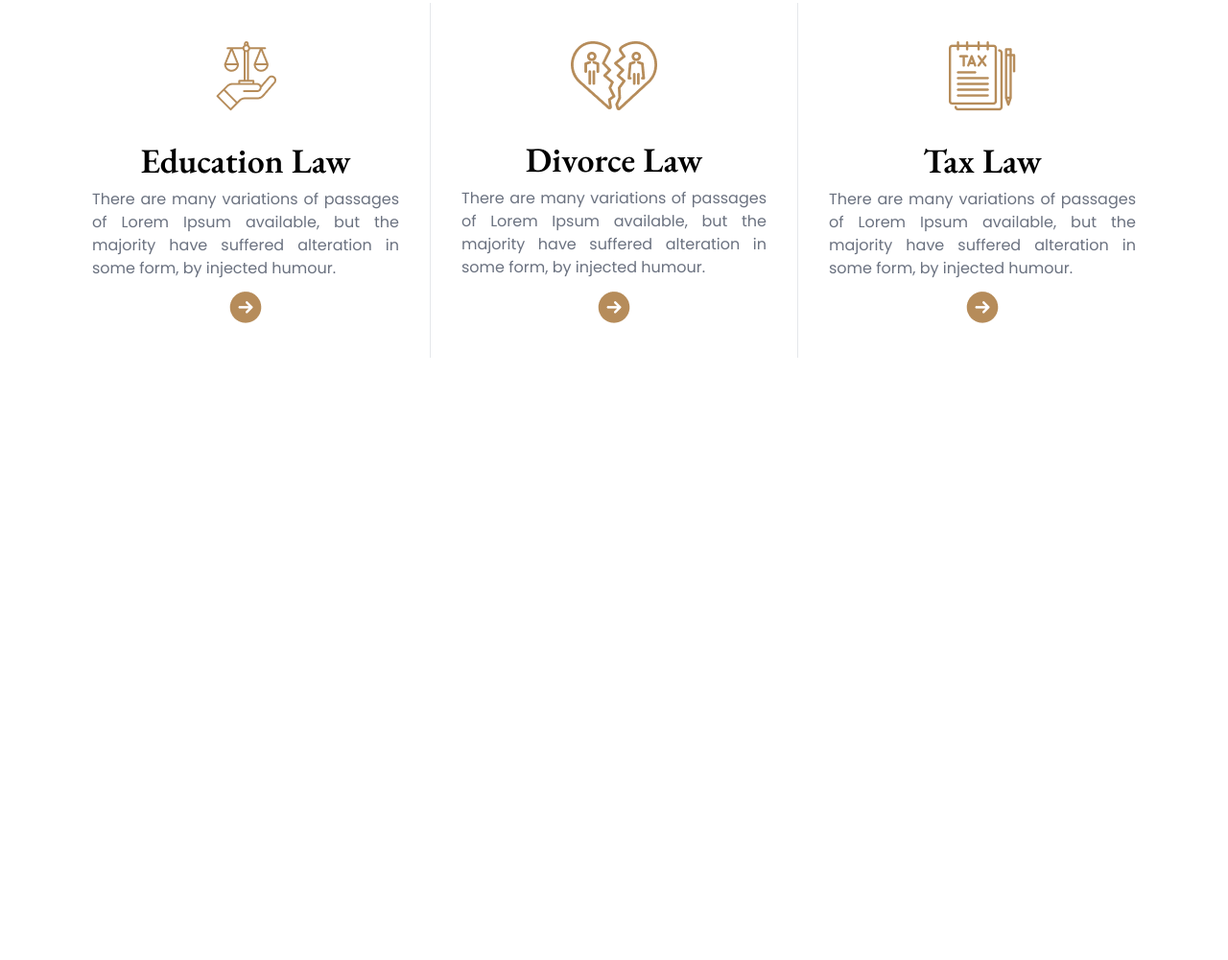
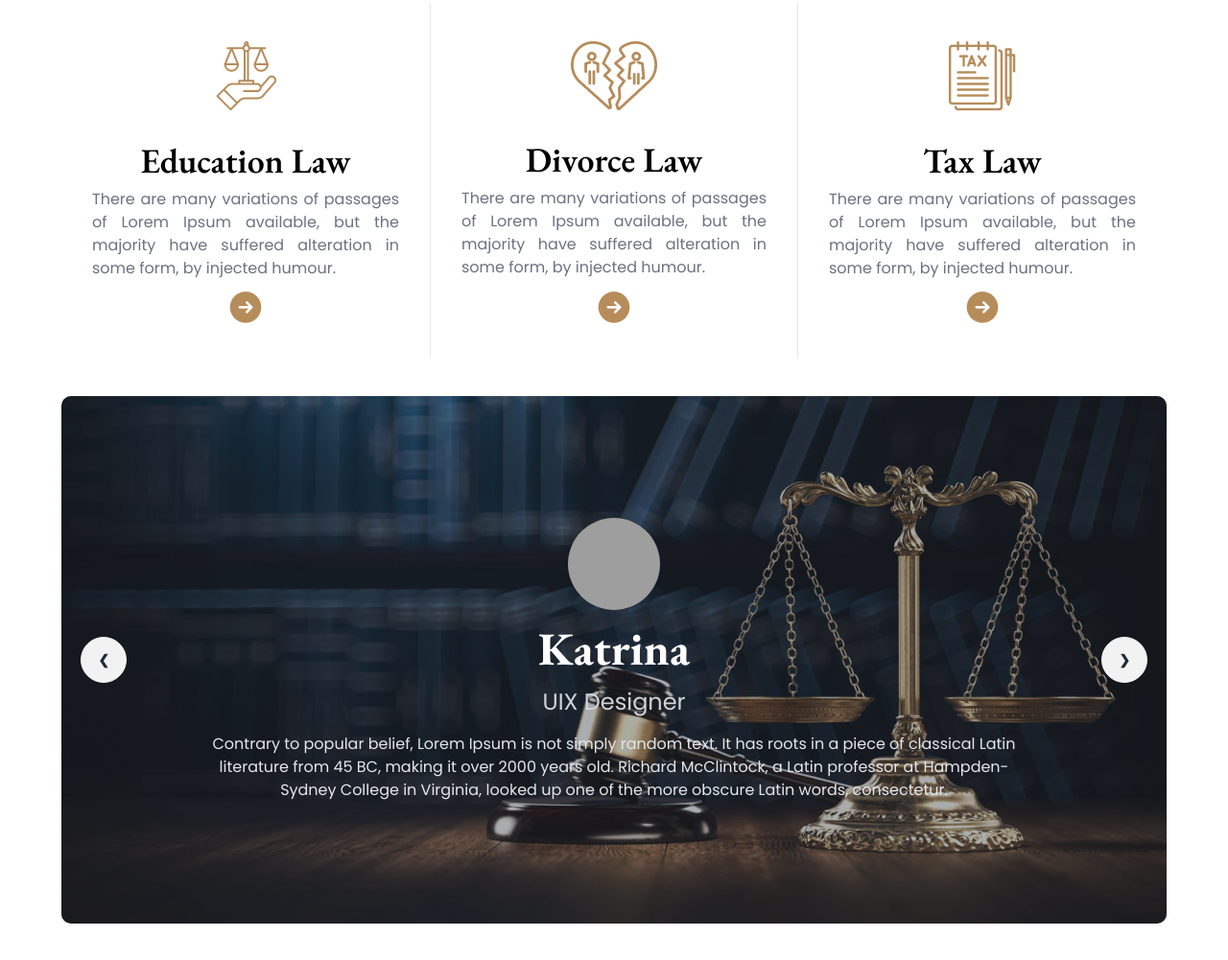
Before and after one commit to aalihasan/legal-solution, a plain HTML site: page index.html in a window 1280 px wide. Shown: the part 1227-2228 px from the top of the page at 96% size. Before the commit the page ends 1640 px from the top, so only its background shows below. Drawn offline with nearby package versions, Linux system fonts and the light colour scheme; grey boxes are pictures that could not be loaded.

Commit message:
style the client section

```diff
--- a/index.html
+++ b/index.html
@@ -38,17 +38,18 @@
       font-family: "Poppins", serif;
 
     }
-    .banner{
+
+    .banner {
       border-radius: 10px;
       height: 550px;
 
-background: linear-gradient(180.00deg, rgb(17, 17, 17),rgba(17, 17, 17, 0) 100%);
+      background: linear-gradient(180.00deg, rgb(17, 17, 17), rgba(17, 17, 17, 0) 100%);
     }
 
-    .card-bg{
+    .card-bg {
       box-sizing: border-box;
       border: 1px solid rgb(231, 231, 231);
-background: linear-gradient(180.00deg, rgb(243, 243, 243),rgba(243, 243, 243, 0) 100%);
+      background: linear-gradient(180.00deg, rgb(243, 243, 243), rgba(243, 243, 243, 0) 100%);
     }
   </style>
 </head>
@@ -64,7 +65,8 @@ background: linear-gradient(180.00deg, rgb(243, 243, 243),rgba(243, 243, 243, 0)
               <path stroke-linecap="round" stroke-linejoin="round" stroke-width="2" d="M4 6h16M4 12h8m-8 6h16" />
             </svg>
           </div>
-          <ul tabindex="0" class="menu menu-sm dropdown-content bg-base-100 rounded-box z-[1] mt-3 w-52 p-2 shadow text-[#707070]"">
+          <ul tabindex="0"
+            class="menu menu-sm dropdown-content bg-base-100 rounded-box z-[1] mt-3 w-52 p-2 shadow text-[#707070]"">
             <li><a>Home</a></li>
             <li><a>Service ></a></li>
             <li><a>Cases ></a></li>
@@ -72,7 +74,7 @@ background: linear-gradient(180.00deg, rgb(243, 243, 243),rgba(243, 243, 243, 0)
             <li><a>Contract Us ></a></li>
           </ul>
         </div>
-        <div class="grid grid-cols-2">
+        <div class=" grid grid-cols-2">
             <div>
               <img src="images/logo2.png" alt="">
             </div>
@@ -96,19 +98,20 @@ background: linear-gradient(180.00deg, rgb(243, 243, 243),rgba(243, 243, 243, 0)
     </div>
     <!-- banner section  -->
     <section class="mb-14">
-  <div class="hero w-auto  banner"
-    style="background-image:url(images/banner.png)  ">
+      <div class="hero w-auto  banner" style="background-image:url(images/banner.png)  ">
         <div class="hero-overlay bg-opacity-60"></div>
         <div class="hero-content text-neutral-content text-center">
           <div class="max-w-lg mx-auto">
             <h1 class="mb-5 text-5xl font-bold font-eb-garamond ">We Provide Effective Legal Solutions</h1>
             <p class="mb-5 font-poppins">
-        There are many variations of passages of Lorem Ipsum available, but the majority have suffered alteration in some form,
+              There are many variations of passages of Lorem Ipsum available, but the majority have suffered alteration
+              in some form,
               by injected humour.
             </p>
             <div class="grid grid-cols-2">
-          <div >
-            <input type="text" placeholder="Search your services" class="input input-bordered input-secondary w-full max-w-xs" />
+              <div>
+                <input type="text" placeholder="Search your services"
+                  class="input input-bordered input-secondary w-full max-w-xs" />
               </div>
               <div><button class="btn btn-error text-white">search</button>
 
@@ -129,7 +132,8 @@ background: linear-gradient(180.00deg, rgb(243, 243, 243),rgba(243, 243, 243, 0)
     <section>
       <div class="text-center space-y-4 w-3/4 mx-auto mb">
         <h1 class="font-eb-garamond text-4xl text-black">The Legal Practice Area section</h1>
-      <p class="text-lg text-gray-500">There are many variations of passages of Lorem Ipsum available, but the majority have suffered alteration in some form,
+        <p class="text-lg text-gray-500">There are many variations of passages of Lorem Ipsum available, but the
+          majority have suffered alteration in some form,
           by injected humour.</p>
 
       </div>
@@ -141,7 +145,8 @@ background: linear-gradient(180.00deg, rgb(243, 243, 243),rgba(243, 243, 243, 0)
           </figure>
           <div class="card-body items-center text-center">
             <h2 class="font-eb-garamond text-4xl text-black card-title">Business Law</h2>
-          <p class="text-gray-500 text-justify">There are many variations of passages of Lorem Ipsum available, but the
+            <p class="text-gray-500 text-justify">There are many variations of passages of Lorem Ipsum available, but
+              the
               majority have suffered alteration in some form,
               by injected humour.</p>
             <div class="card-actions">
@@ -155,7 +160,8 @@ background: linear-gradient(180.00deg, rgb(243, 243, 243),rgba(243, 243, 243, 0)
           </figure>
           <div class="card-body items-center text-center">
             <h2 class="font-eb-garamond text-4xl text-black card-title">Criminal Law</h2>
-          <p class="text-gray-500 text-justify">There are many variations of passages of Lorem Ipsum available, but the
+            <p class="text-gray-500 text-justify">There are many variations of passages of Lorem Ipsum available, but
+              the
               majority have suffered alteration in some form,
               by injected humour.</p>
             <div class="card-actions">
@@ -169,7 +175,8 @@ background: linear-gradient(180.00deg, rgb(243, 243, 243),rgba(243, 243, 243, 0)
           </figure>
           <div class="card-body items-center text-center">
             <h2 class="font-eb-garamond text-4xl text-black card-title">Child Support</h2>
-          <p class="text-gray-500 text-justify">There are many variations of passages of Lorem Ipsum available, but the
+            <p class="text-gray-500 text-justify">There are many variations of passages of Lorem Ipsum available, but
+              the
               majority have suffered alteration in some form,
               by injected humour.</p>
             <div class="card-actions">
@@ -183,7 +190,8 @@ background: linear-gradient(180.00deg, rgb(243, 243, 243),rgba(243, 243, 243, 0)
           </figure>
           <div class="card-body items-center text-center">
             <h2 class="font-eb-garamond text-4xl text-black card-title">Education Law</h2>
-          <p class="text-gray-500 text-justify">There are many variations of passages of Lorem Ipsum available, but the
+            <p class="text-gray-500 text-justify">There are many variations of passages of Lorem Ipsum available, but
+              the
               majority have suffered alteration in some form,
               by injected humour.</p>
             <div class="card-actions">
@@ -197,7 +205,8 @@ background: linear-gradient(180.00deg, rgb(243, 243, 243),rgba(243, 243, 243, 0)
           </figure>
           <div class="card-body items-center text-center">
             <h2 class="font-eb-garamond text-4xl text-black card-title">Divorce Law</h2>
-          <p class="text-gray-500 text-justify">There are many variations of passages of Lorem Ipsum available, but the
+            <p class="text-gray-500 text-justify">There are many variations of passages of Lorem Ipsum available, but
+              the
               majority have suffered alteration in some form,
               by injected humour.</p>
             <div class="card-actions">
@@ -211,7 +220,8 @@ background: linear-gradient(180.00deg, rgb(243, 243, 243),rgba(243, 243, 243, 0)
           </figure>
           <div class="card-body items-center text-center">
             <h2 class="font-eb-garamond text-4xl text-black card-title">Tax Law</h2>
-          <p class="text-gray-500 text-justify">There are many variations of passages of Lorem Ipsum available, but the
+            <p class="text-gray-500 text-justify">There are many variations of passages of Lorem Ipsum available, but
+              the
               majority have suffered alteration in some form,
               by injected humour.</p>
             <div class="card-actions">
@@ -220,6 +230,43 @@ background: linear-gradient(180.00deg, rgb(243, 243, 243),rgba(243, 243, 243, 0)
           </div>
         </div>
       </div>
+    </section>
+
+    <!-- What Our Client Say section  -->
+
+    <section class="mb-14">
+      <div class="hero w-auto  banner carousel" style="background-image:url(images/banner.png)  ">
+        <div class="hero-overlay bg-opacity-40"></div>
+        <div class="hero-content text-neutral-content text-center">
+          <div class="w-3/4 mx-auto space-y-4">
+            <div class="flex justify-center items-center">
+              <div class="avatar">
+                <div class="w-24 rounded-full">
+                  <img src="https://img.daisyui.com/images/stock/photo-1534528741775-53994a69daeb.webp" />
+                </div>
+              </div>
+            </div>
+            <h1 class="mb-5 text-5xl font-bold font-eb-garamond text-white ">Katrina</h1 >
+            <h5 class="text-2xl text-gray-300 ">UIX Designer</h5>
+            <p class="mb-5 font-poppins text-gray-200">
+              Contrary to popular belief, Lorem Ipsum is not simply random text. It has roots in a piece of classical Latin literature
+              from 45 BC, making it over 2000 years old. Richard McClintock, a Latin professor at Hampden-Sydney College in Virginia,
+              looked up one of the more obscure Latin words, consectetur.
+            </p>
+
+          </div>
+        </div>
+        <div id="slide4" class="carousel-item relative w-full">
+          <div class="absolute left-5 right-5 top-1/2 flex -translate-y-1/2 transform justify-between">
+            <a href="#slide3" class="btn btn-circle">❮</a>
+            <a href="#slide1" class="btn btn-circle">❯</a>
+          </div>
+
+        </div>
+
+
+      </div>
+
     </section>
 
   </main>
```
Lines whose indentation alone changed are shown as unchanged.
